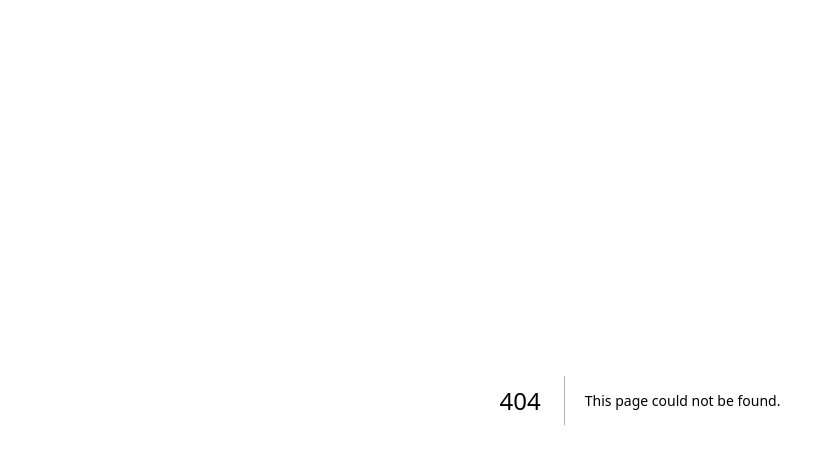
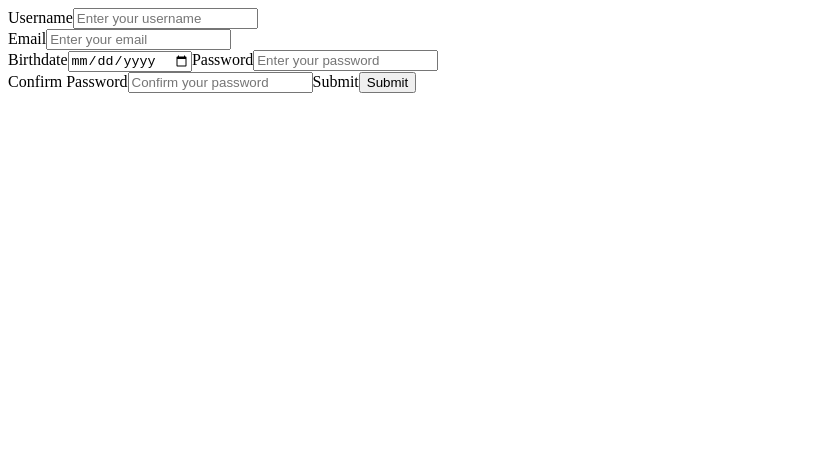
Before and after one commit to alwaysad/UnderTheRadar, a Next.js app in the folder client/: page /auth/register in a window 1280 px wide. Before the commit this address had no page. Shown: the top 464 px of the page, without its empty margins (0-835 px from the left). Built offline with nearby package versions, Linux system fonts and the light colour scheme.

Commit message:
backend frontend connection

```diff
--- /dev/null
+++ b/client/components/customhooks/useinputValidate.js
@@ -0,0 +1,29 @@
+import { useState } from "react";
+
+const useInputValidate = (initialValue, pattern, errorMessage) => {
+  const [value, setValue] = useState(initialValue);
+  const [error, setError] = useState("");
+
+  const handleChange = (e) => {
+    setValue(e.target.value);
+    setError("");
+  };
+
+  const blurHandler = () => {
+    const regex = new RegExp(pattern);
+    if (!regex.test(value)) {
+      setError(errorMessage);
+    } else {
+      setError("");
+    }
+  };
+
+  return {
+    value,
+    error,
+    handleChange,
+    blurHandler,
+  };
+};
+
+export default useInputValidate;
--- /dev/null
+++ b/client/components/registerForm.jsx
@@ -0,0 +1,126 @@
+import { useRef, useState } from "react";
+import useInputValidate from "./customhooks/useinputValidate";
+
+const RegisterForm = (props) => {
+  const [entereduserName, setEnteredUserName] = useState("");
+  const [error,setError]=useState('');
+  const [enteredMail, setEnteredMail] = useState("");
+  const [enteredBirthDate, setEnteredBirthDate] = useState("");
+  const [enteredPassword, setEnteredPassword] = useState("");
+  const [enteredConfirmPassword, setEnteredConfirmPassword] = useState("");
+
+  const userNameRef = useRef();
+  const emailRef = useRef();
+  const birthDateRef = useRef();
+  const passwordRef = useRef();
+  const confirmPasswordRef = useRef();
+
+  const submitHandler = (e) => {
+    e.preventDefault();
+    setEnteredUserName(userNameRef.current.value);
+    setEnteredMail(emailRef.current.value);
+    setEnteredBirthDate(birthDateRef.current.value);
+    setEnteredPassword(passwordRef.current.value);
+    setEnteredConfirmPassword(confirmPasswordRef.current.value);
+
+    if(enteredPassword!==enteredConfirmPassword){
+        console.log('Password doesnt match');
+        return;
+    }
+
+
+
+    props.onSubmitHandler({
+      username: entereduserName,
+      email: enteredMail,
+      birthdate: enteredBirthDate,
+      password: enteredPassword,
+    });
+  };
+
+  const confirmPasswordHandler = () => {
+    const password = passwordRef.current.value;
+    const confirmPassword = confirmPasswordRef.current.value;
+
+    if (confirmPassword && password !== confirmPassword) {
+      setError('Password doesnt match');
+    }else{
+        setError('');
+    }
+  };
+
+  const username = useInputValidate(
+    "",
+    "^[a-zA-Z0-9]{4,10}$",
+    "between 4-10 characters"
+  );
+  const email = useInputValidate(
+    "",
+    "^[^\s@]+@[^\s@]+\.[^\s@]+$",
+    "please enter valid email"
+  );
+  const password = useInputValidate(
+    "",
+    "(?=[A-Za-z0-9@#$%^&+!=]+$)^(?=.*[a-z])(?=.*[A-Z])(?=.*[0-9])(?=.*[@#$%^&+!=])(?=.{6,}).*$",
+    "Password must be include 1 uppercase 1 lowercase 1 number and 1 special character and at least 6 characters "
+  );
+  return (
+    <div>
+      <form onSubmit={submitHandler}>
+        <label for="username">Username</label>
+        <input
+          type="text"
+          placeholder="Enter your username"
+          ref={userNameRef}
+          onBlur={username.blurHandler}
+          onChange={username.handleChange}
+          required
+          pattern="^[a-zA-Z0-9]{4,10}$"
+        ></input>
+        <div>{username.error}</div>
+        <label for="email">Email</label>
+        <input
+          type="email"
+          placeholder="Enter your email"
+          ref={emailRef}
+          onBlur={email.blurHandler}
+          onChange={email.handleChange}
+          required
+          pattern="^[^\s@]+@[^\s@]+\.[^\s@]+$"
+        ></input>
+        <div>{email.error}</div>
+        <label for="birthDate">Birthdate</label>
+        <input
+          type="date"
+          placeholder="Enter your birth date"
+          ref={birthDateRef}
+          required
+        ></input>
+        <label for="password">Password</label>
+        <input
+          type="password"
+          placeholder="Enter your password"
+          ref={passwordRef}
+          onBlur={password.blurHandler}
+          onChange={password.handleChange}
+          required
+          pattern="(?=[A-Za-z0-9@#$%^&+!=]+$)^(?=.*[a-z])(?=.*[A-Z])(?=.*[0-9])(?=.*[@#$%^&+!=])(?=.{6,}).*$"
+        ></input>
+        <div>{password.error}</div>
+        <label for="password">Confirm Password</label>
+        <input
+          type="password"
+          placeholder="Confirm your password"
+          ref={confirmPasswordRef}
+          onBlur={confirmPasswordHandler}
+          required
+        ></input>
+        <span>{error}</span>
+        <label for="submit">Submit</label>
+        <input type="submit"></input>
+      </form>
+    </div>
+  );
+};
+
+export default RegisterForm;
--- a/client/package.json
+++ b/client/package.json
@@ -13,6 +13,7 @@
   "author": "",
   "license": "ISC",
   "dependencies": {
+    "axios": "^1.3.3",
     "next": "^13.1.6",
     "react": "^18.2.0",
     "react-dom": "^18.2.0"
--- /dev/null
+++ b/client/pages/auth/register.jsx
@@ -0,0 +1,26 @@
+import RegisterForm from "../../components/registerForm";
+import axios from 'axios'
+
+const Register=()=>{
+
+const onSubmitHandler=(newUser)=>{
+const user={
+username:newUser.username,
+email:newUser.email,
+birthdate:newUser.birthdate,
+password:newUser.password
+}
+
+axios.post('http://localhost:8800/api/auth/register',user);
+
+}
+
+return <div>
+<RegisterForm onSubmitHandler={onSubmitHandler}/>
+</div>
+
+
+
+}
+
+export default Register;
```
Also changed, not shown: client/pages/auth/login.jsx (added, +9 -0 lines), client/pages/index.jsx (renamed from client/pages/index.js), 2 other files (tests, documents, lock files or other folders).
